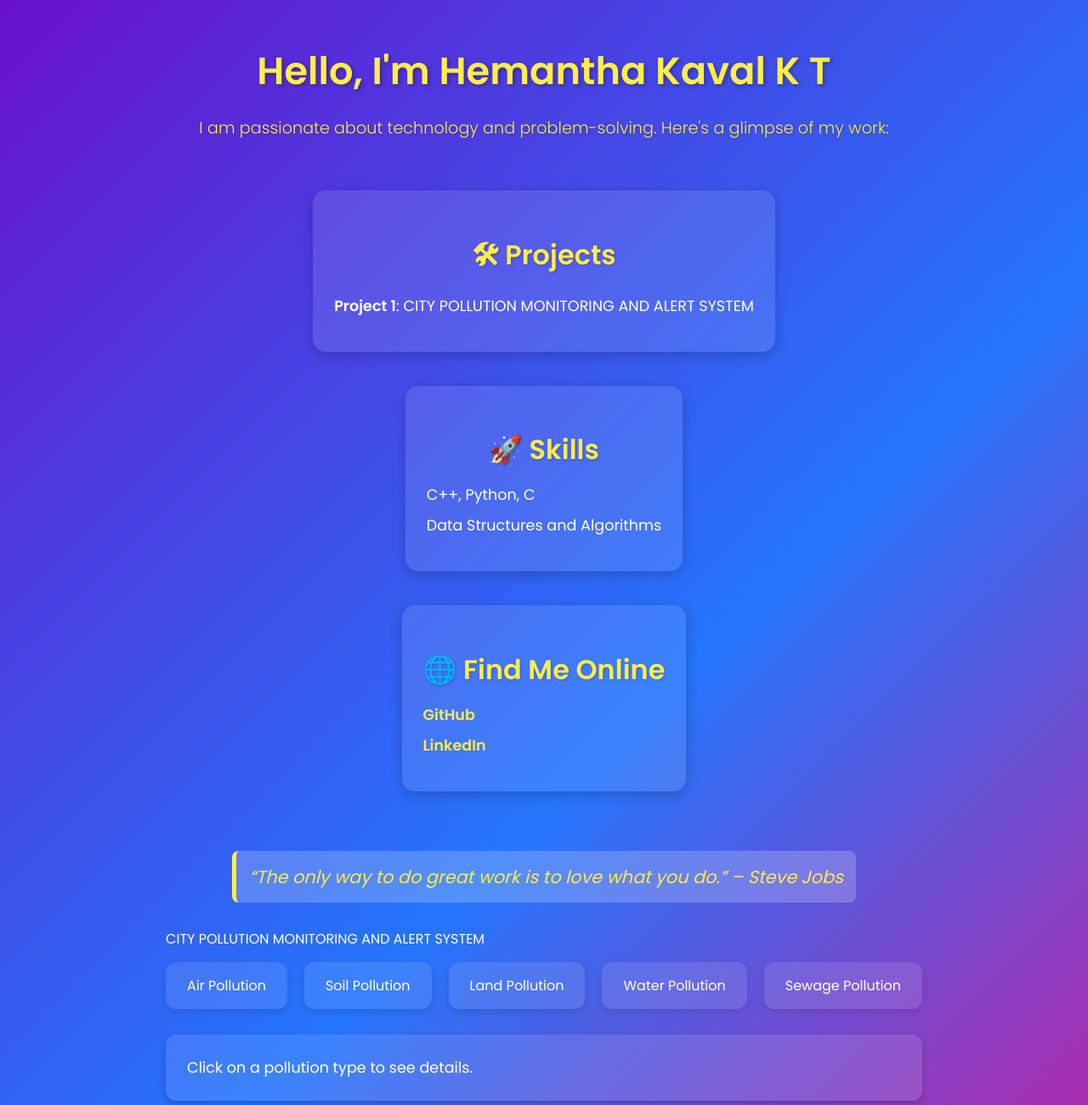
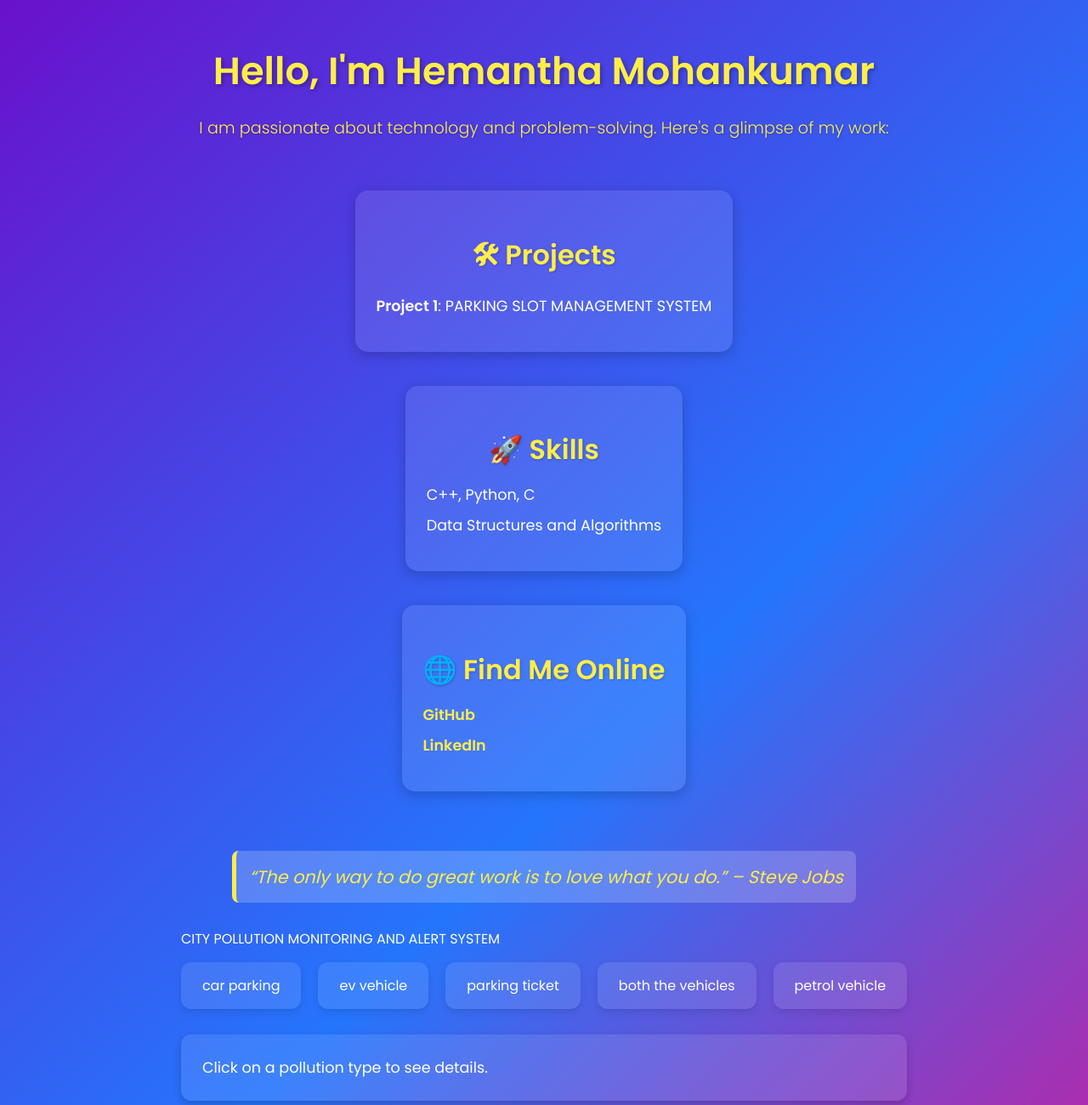
Before and after one commit to Mohankumarbsaunshi/PARKING-SLOT-MANAGEMENT-SYSTEM, a plain HTML site: page index.html in a window 1280 px wide. Shown: the top 1300 px of the page at 85% size. Drawn offline with Linux system fonts and the light colour scheme.

Commit message:
Update index.html

```diff
--- a/index.html
+++ b/index.html
@@ -188,14 +188,14 @@
 </head>
 <body>
     <header>
-        <h1>Hello, I'm Hemantha Kaval K T</h1>
+        <h1>Hello, I'm Hemantha Mohankumar</h1>
         <p>I am passionate about technology and problem-solving. Here's a glimpse of my work:</p>
     </header>
 
     <section>
         <h2>🛠 Projects</h2>
         <ul>
-            <li><strong>Project 1</strong>: CITY POLLUTION MONITORING AND ALERT SYSTEM</li>
+            <li><strong>Project 1</strong>: PARKING SLOT MANAGEMENT SYSTEM</li>
         </ul>
     </section>
 
@@ -210,8 +210,8 @@
     <section>
         <h2>🌐 Find Me Online</h2>
         <ul>
-            <li><a href="https://github.com/your-github-HK-KT" target="_blank">GitHub</a></li>
-            <li><a href="https://linkedin.com/in/Hemantha-Kaval-K-T" target="_blank">LinkedIn</a></li>
+            <li><a href="https://github.com/your-github-MOHAN" target="_blank">GitHub</a></li>
+            <li><a href="https://linkedin.com/in/Mohankumar" target="_blank">LinkedIn</a></li>
         </ul>
     </section>
 
@@ -220,11 +220,11 @@
     <div class="project-section">
         <div class="project-title">CITY POLLUTION MONITORING AND ALERT SYSTEM</div>
         <div class="menu">
-            <div class="menu-item" onclick="showContent('air')">Air Pollution</div>
-            <div class="menu-item" onclick="showContent('soil')">Soil Pollution</div>
-            <div class="menu-item" onclick="showContent('land')">Land Pollution</div>
-            <div class="menu-item" onclick="showContent('water')">Water Pollution</div>
-            <div class="menu-item" onclick="showContent('sewage')">Sewage Pollution</div>
+            <div class="menu-item" onclick="showContent('air')">car parking</div>
+            <div class="menu-item" onclick="showContent('soil')">ev vehicle</div>
+            <div class="menu-item" onclick="showContent('land')">parking ticket</div>
+            <div class="menu-item" onclick="showContent('water')">both the vehicles</div>
+            <div class="menu-item" onclick="showContent('sewage')">petrol vehicle</div>
         </div>
         <div id="contentBox" class="content-box">Click on a pollution type to see details.</div>
     </div>
```
